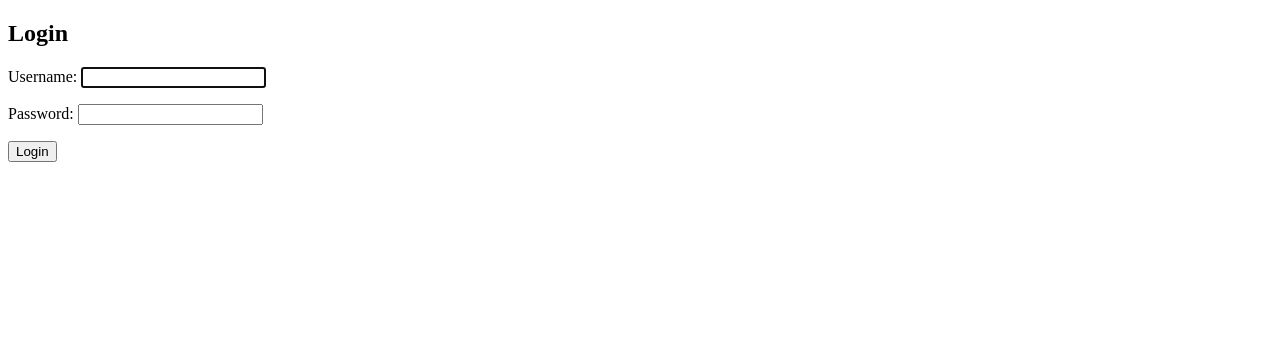
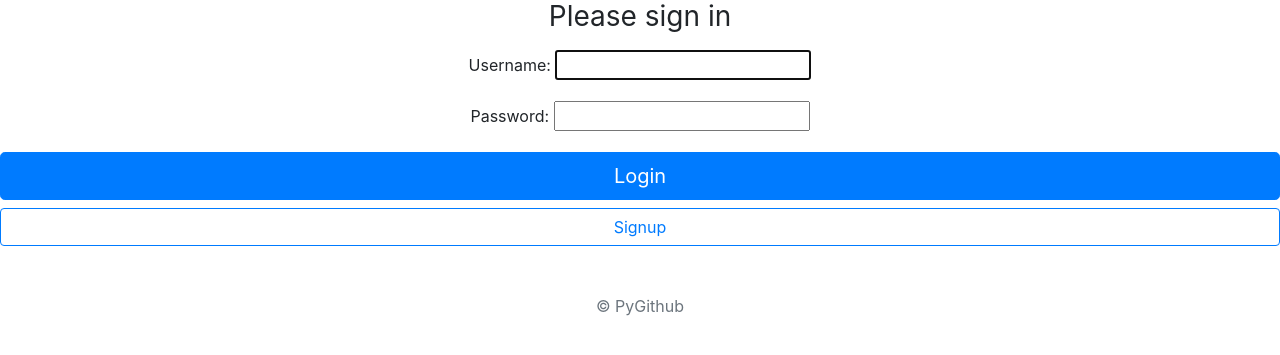
Before and after one commit to suzonraj/backend-rockstar-bits, a Django app: page /auth/login/ in a window 1280 px wide. Shown: the top 355 px of the page. Run offline with Django 3.2, Linux system fonts and the light colour scheme; some libraries are stand-ins or nearby versions.

Commit message:
added: user authentication and user signup

```diff
--- a/PyGithub/urls.py
+++ b/PyGithub/urls.py
@@ -14,15 +14,16 @@ Including another URLconf
     2. Add a URL to urlpatterns:  path('blog/', include('blog.urls'))
 """
 from django.contrib import admin
-from django.urls import path
 from django.urls import path, include
-from django.views.generic.base import TemplateView
+
+from PyGithub import views
 
 urlpatterns = [
-    path('', TemplateView.as_view(template_name='home.html'), name='home'),
+    path('', views.home, name='home'),
 
     path('admin/', admin.site.urls),
 
     path('auth/', include('django.contrib.auth.urls')),
-    path('signup', TemplateView.as_view(template_name='home.html'), name='home'),
+
+    path('auth/signup', views.signup, name='signup'),
 ]
--- a/templates/layouts/app.html
+++ b/templates/layouts/app.html
@@ -1,14 +1,46 @@
 <!-- templates/base.html -->
-<!DOCTYPE html>
-<html>
+<!doctype html>
+<html lang="en">
 <head>
-  <meta charset="utf-8">
-  <title>{% block title %}Django Auth Tutorial{% endblock %}</title>
+    <meta charset="utf-8">
+    <meta name="viewport" content="width=device-width, initial-scale=1, shrink-to-fit=no">
+    <meta name="description" content="">
+    <title>{% block title %}PyGithub{% endblock %}</title>
+
+    <link rel="canonical" href="https://getbootstrap.com/docs/4.4/examples/pricing/">
+
+    <!-- Bootstrap core CSS -->
+    <link href="/static/css/bootstrap.min.css" rel="stylesheet">
+    <link href="/static/css/custom.css" rel="stylesheet">
+
 </head>
-<body>
-  <main>
-    {% block content %}
-    {% endblock %}
-  </main>
+<body class="d-flex flex-column h-100">
+
+<div class="d-flex flex-column flex-md-row align-items-center p-3 px-md-4 mb-3 bg-white border-bottom shadow-sm">
+    <h5 class="my-0 mr-md-auto font-weight-normal">PyGithub</h5>
+
+    {% if user.is_authenticated %}
+        Hi {{ user.username }} &nbsp;<a class="btn btn-outline-primary mr-2" href="{% url 'logout' %}">Logout</a>
+    {% else %}
+        <a class="btn btn-outline-primary mr-2" href="{% url 'login' %}">Login</a>
+        <a class="btn btn-outline-primary" href="{% url 'signup' %}">Sign up</a>
+    {% endif %}
+</div>
+
+<main role="main" class="flex-shrink-0">
+    <div class="container">
+        <main role="main" class="flex-shrink-0">
+            {% block content %}
+            {% endblock %}
+        </main>
+    </div>
+</main>
+
+<footer class="footer mt-auto text-left py-3">
+    <div class="container">
+        <span class="text-muted">&copy;PyGithub</span>
+    </div>
+</footer>
+
 </body>
 </html>
--- /dev/null
+++ b/templates/layouts/auth.html
@@ -0,0 +1,24 @@
+<!doctype html>
+<html lang="en">
+<head>
+    <meta charset="utf-8">
+    <meta name="viewport" content="width=device-width, initial-scale=1, shrink-to-fit=no">
+    <meta name="description" content="">
+    <meta name="author" content="Mark Otto, Jacob Thornton, and Bootstrap contributors">
+    <meta name="generator" content="Jekyll v3.8.6">
+    <title>Signin Template · Bootstrap</title>
+
+    <link rel="canonical" href="https://getbootstrap.com/docs/4.4/examples/sign-in/">
+
+    <!-- Bootstrap core CSS -->
+    <link href="/static/css/bootstrap.min.css" rel="stylesheet">
+
+    <!-- Custom styles for this template -->
+    <link href="/static/css/signin.css" rel="stylesheet">
+</head>
+<body class="text-center">
+{% block content %}
+{% endblock %}
+
+</body>
+</html>
--- a/templates/registration/login.html
+++ b/templates/registration/login.html
@@ -1,13 +1,16 @@
 <!-- templates/registration/login.html -->
-{% extends 'layouts/app.html' %}
+{% extends 'layouts/auth.html' %}
 
 {% block title %}Login{% endblock %}
 
 {% block content %}
-<h2>Login</h2>
-<form method="post">
-  {% csrf_token %}
-  {{ form.as_p }}
-  <button type="submit">Login</button>
-</form>
+    <form method="post" class="form-signin">
+        {% csrf_token %}
+
+        <h1 class="h3 mb-3 font-weight-normal">Please sign in</h1>
+        {{ form.as_p }}
+        <button class="btn btn-lg btn-primary btn-block" type="submit">Login</button>
+        <a href="{% url 'signup' %}" class="btn btn-outline-primary mt-2 btn-block">Signup</a>
+        <p class="mt-5 mb-3 text-muted">&copy; PyGithub</p>
+    </form>
 {% endblock %}
```
Also changed, not shown: PyGithub/forms.py (added, +21 -0 lines), PyGithub/settings.py (+8 -0 lines), PyGithub/views.py (+26 -12 lines), templates/registration/signup.html (+11 -8 lines), templates/home.html (line endings or trailing spaces).
